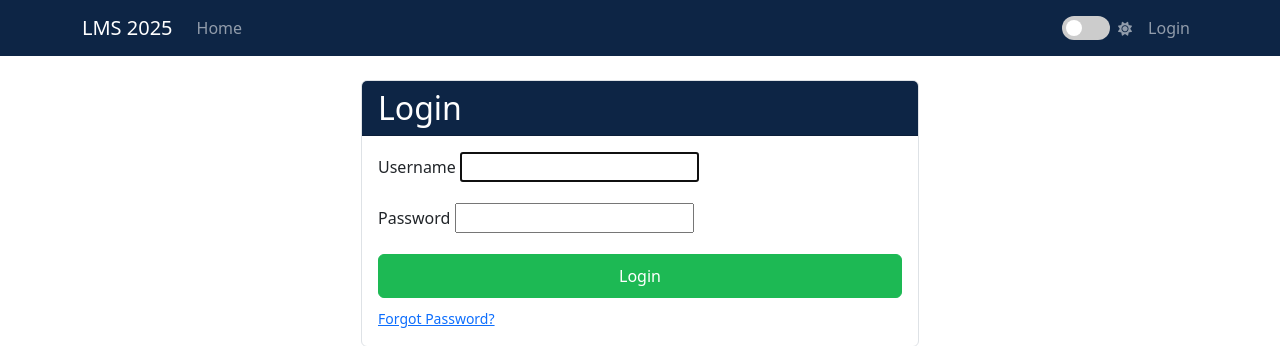
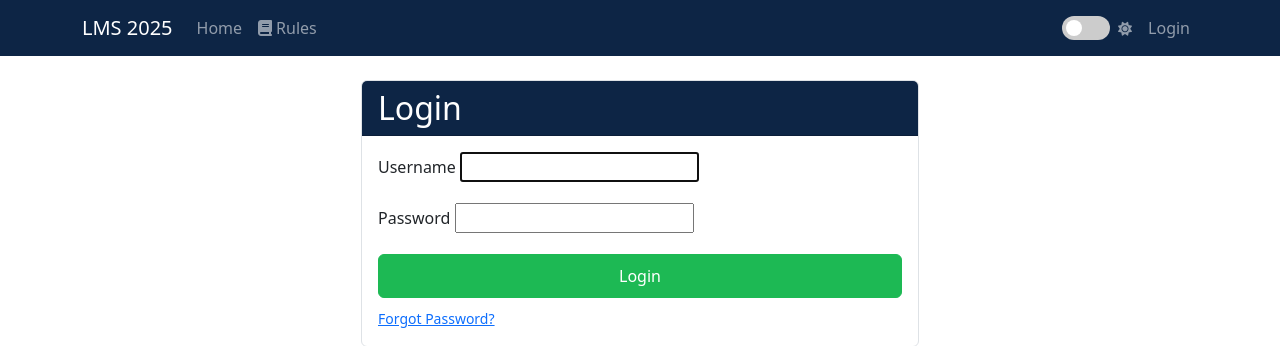
Before and after one commit to deviate24/lms-2025-nfl-survivor-pool, a Django app: a page that uses templates/base.html in a window 1280 px wide. Shown: the top 346 px of the page. Run offline with Django 4.2, Linux system fonts and the light colour scheme; parts of the project's set-up code (start-up, migrations or seed data) failed here and were passed over.

Commit message:
Add Rules page with mobile-friendly design

```diff
--- a/templates/base.html
+++ b/templates/base.html
@@ -224,6 +224,11 @@
                             <a class="nav-link" href="{% url 'profile' %}">Profile</a>
                         </li>
                     {% endif %}
+                    <li class="nav-item">
+                        <a class="nav-link" href="{% url 'rules' %}">
+                            <i class="fas fa-book me-1"></i>Rules
+                        </a>
+                    </li>
                 </ul>
                 <ul class="navbar-nav">
                     <li class="nav-item">
```
Also changed, not shown: pool/views.py (+7 -0 lines).
